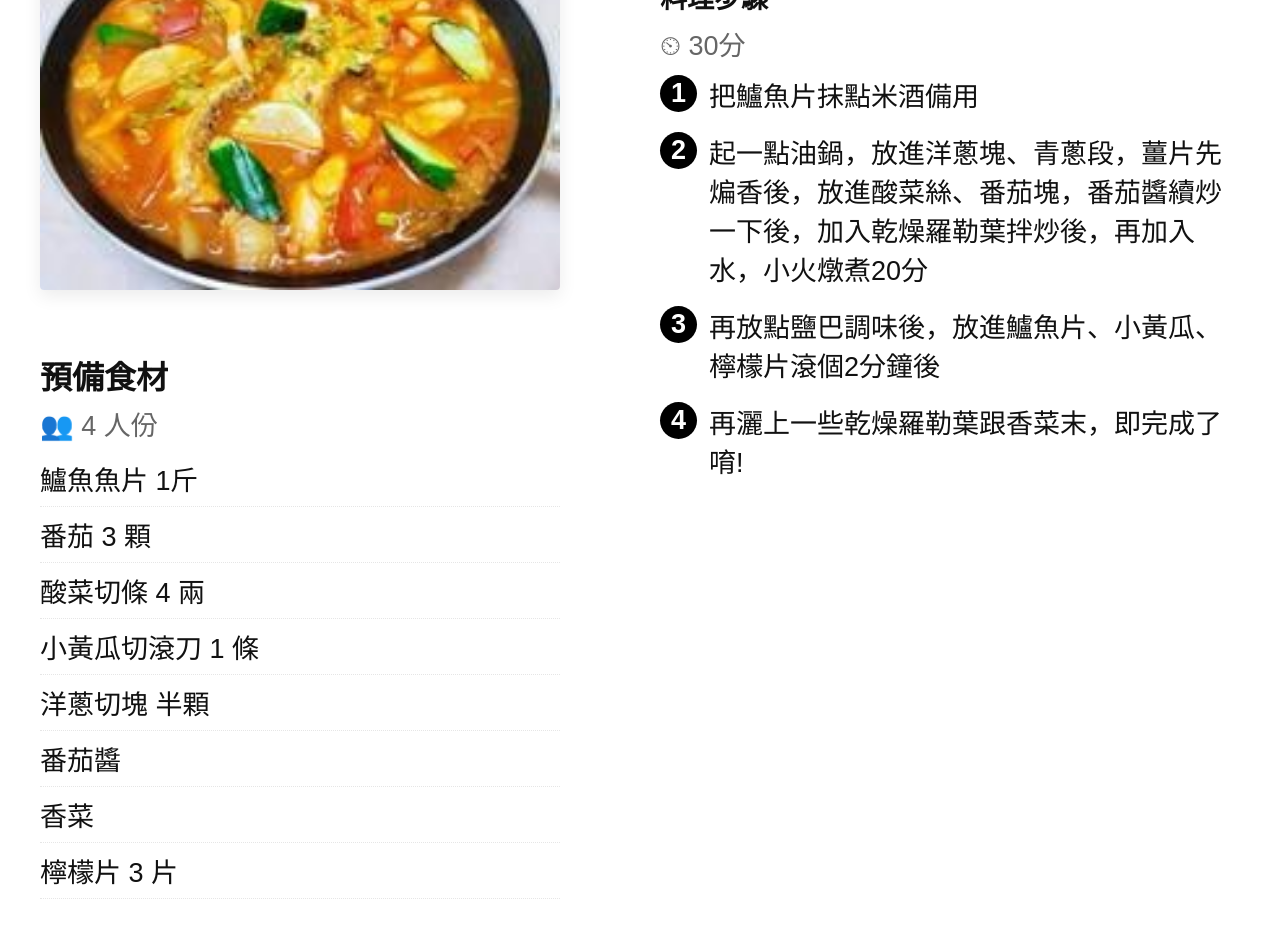
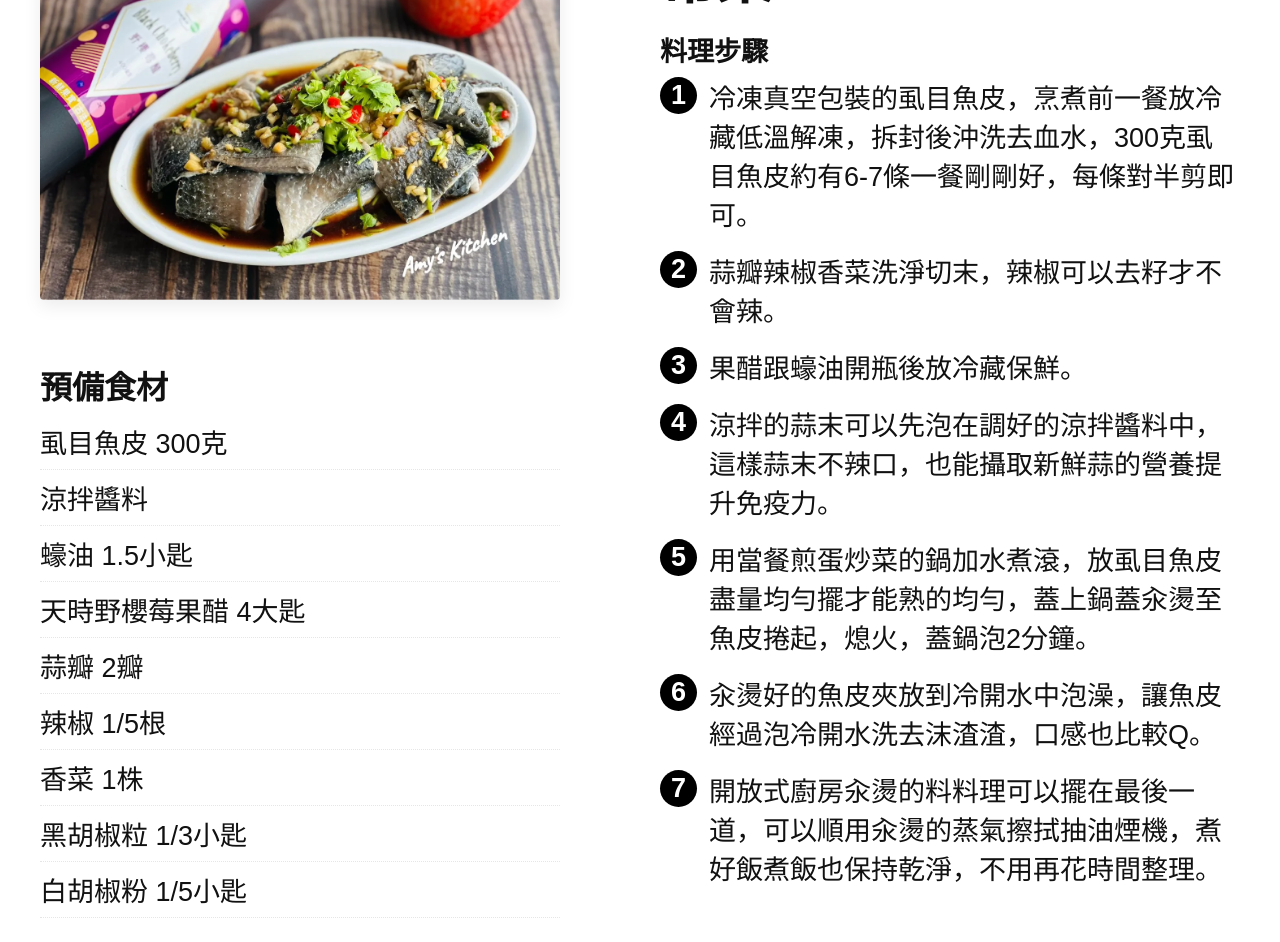
Before and after one commit to abaddontsoi/cs3483-course-project, a Next.js app: page / in a window 1280 px wide. Shown: the part 300-1242 px from the top of the page. Built offline with nearby package versions, Linux system fonts and the light colour scheme.

Commit message:
涼拌虱目魚皮

```diff
--- a/src/ReciepeContent.tsx
+++ b/src/ReciepeContent.tsx
@@ -3,8 +3,8 @@
 export interface IReciepe {
     title: string;
     image: string;
-    servings: string;
-    time: string;
+    servings?: string;
+    time?: string;
     ingredients: string[];
     steps: string[];
 }
--- a/src/components/ReciepeBody.tsx
+++ b/src/components/ReciepeBody.tsx
@@ -9,7 +9,7 @@ export const ReciepeBody = ({ reciepe }: { reciepe: IReciepe }) => {
 
                 <div className="ingredients">
                     <h3>預備食材</h3>
-                    <div className="meta">👥 {r.servings}</div>
+                    {r.servings && <div className="meta">👥 {r.servings}</div>}
                     <ul>
                         {r.ingredients?.map((ing, idx) => (
                             <li key={idx}>{ing}</li>
@@ -30,7 +30,7 @@ export const ReciepeBody = ({ reciepe }: { reciepe: IReciepe }) => {
 
                 <div className="cook-steps">
                     <h4>料理步驟</h4>
-                    <div className="time">⏲ {r.time}</div>
+                    {r.time && <div className="time">⏲ {r.time}</div>}
                     <ol>
                         {r.steps?.map((s, i) => (
                             <li key={i}>
--- /dev/null
+++ b/src/reciepes/涼拌虱目魚皮.json
@@ -0,0 +1,24 @@
+{
+    "title": "涼拌虱目魚皮 / 簡單家常菜",
+    "image": "/images/涼拌虱目魚皮 .webp",
+    "ingredients": [
+        "虱目魚皮 300克",
+        "涼拌醬料",
+        "蠔油 1.5小匙",
+        "天時野櫻莓果醋 4大匙",
+        "蒜瓣 2瓣",
+        "辣椒 1/5根",
+        "香菜 1株",
+        "黑胡椒粒 1/3小匙",
+        "白胡椒粉 1/5小匙"
+    ],
+    "steps": [
+        "冷凍真空包裝的虱目魚皮，烹煮前一餐放冷藏低溫解凍，拆封後沖洗去血水，300克虱目魚皮約有6-7條一餐剛剛好，每條對半剪即可。",
+        "蒜瓣辣椒香菜洗淨切末，辣椒可以去籽才不會辣。",
+        "果醋跟蠔油開瓶後放冷藏保鮮。",
+        "涼拌的蒜末可以先泡在調好的涼拌醬料中，這樣蒜末不辣口，也能攝取新鮮蒜的營養提升免疫力。",
+        "用當餐煎蛋炒菜的鍋加水煮滾，放虱目魚皮盡量均勻擺才能熟的均勻，蓋上鍋蓋汆燙至魚皮捲起，熄火，蓋鍋泡2分鐘。",
+        "汆燙好的魚皮夾放到冷開水中泡澡，讓魚皮經過泡冷開水洗去沫渣渣，口感也比較Q。",
+        "開放式廚房汆燙的料料理可以擺在最後一道，可以順用汆燙的蒸氣擦拭抽油煙機，煮好飯煮飯也保持乾淨，不用再花時間整理。"
+    ]
+}
```
Also changed, not shown: public/images/涼拌虱目魚皮 .webp (added).
